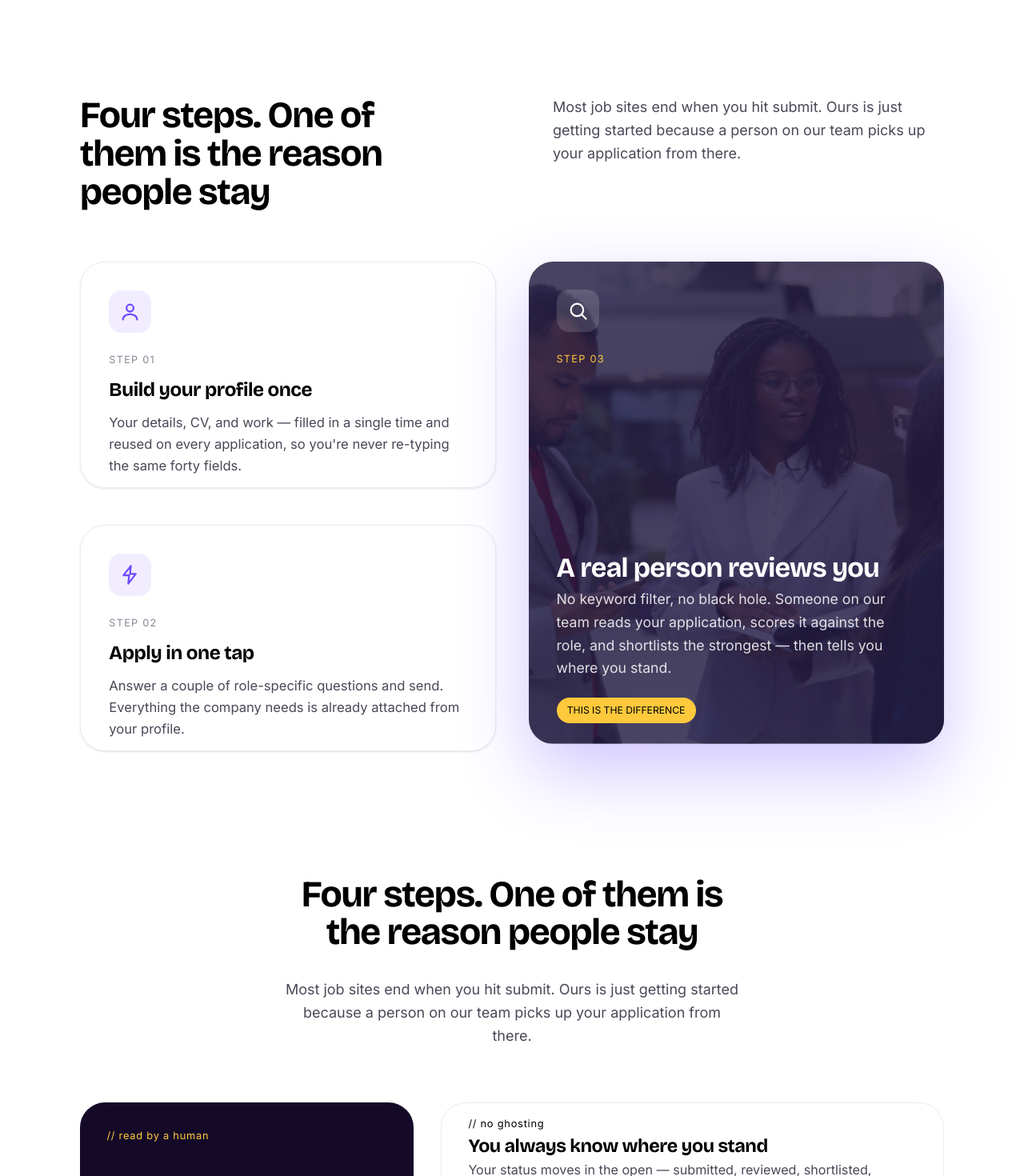
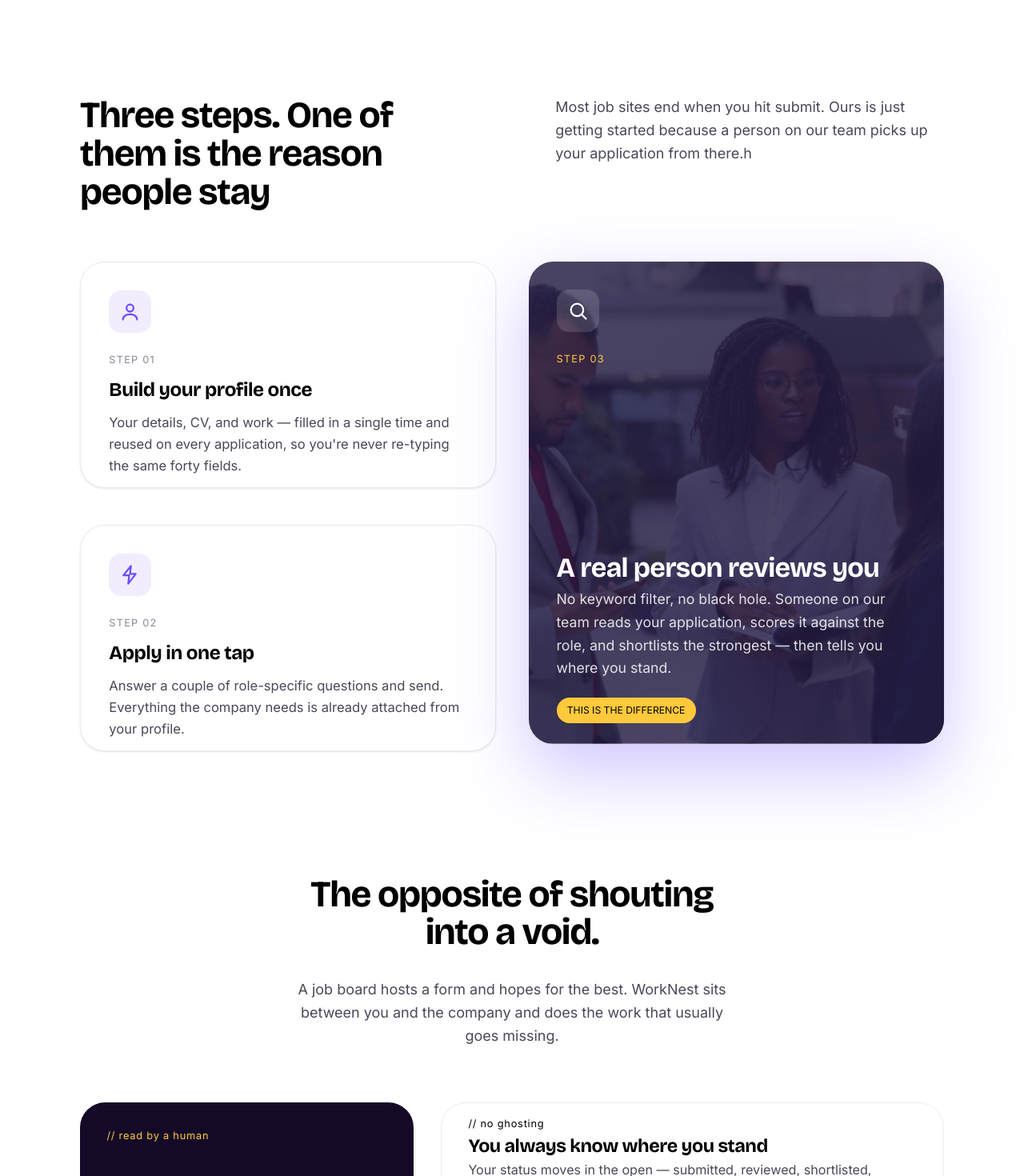
Before and after one commit to emmy497/WorkNestFront, a React (Vite) app: page / in a window 1280 px wide. Shown: the part 960-2430 px from the top of the page at 80% size. Built offline with nearby package versions, Linux system fonts and the light colour scheme; no server answers.

Commit message:
modified how section

```diff
--- a/src/pages/Home/HowSection.tsx
+++ b/src/pages/Home/HowSection.tsx
@@ -17,11 +17,11 @@ const HowSection = () => {
         </div>
         <div className="flex flex-col lg:flex-row lg:justify-between mb-10 lg:mb-[63px] gap-6 lg:gap-[165px]">
           <div className="font-['Bricolage_Grotesque'] font-bold text-3xl sm:text-4xl lg:text-[46px] leading-tight lg:leading-[47.84px] tracking-tight lg:tracking-[-1.29px] align-middle [leading-trim:none]">
-            Four steps. One of them is the reason people stay{" "}
+            Three steps. One of them is the reason people stay
           </div>
           <div className="font-['Inter'] font-normal text-base lg:text-[18px] leading-relaxed lg:leading-[28.8px] tracking-normal align-middle [leading-trim:none] text-[#4B4757]">
             Most job sites end when you hit submit. Ours is just getting started
-            because a person on our team picks up your application from there.
+            because a person on our team picks up your application from there.h
           </div>
         </div>
 
@@ -94,12 +94,13 @@ const HowSection = () => {
       <section className="mt-16 lg:mt-[155px] px-4 sm:px-8 md:px-16 lg:px-[100px] mb-16 lg:mb-[140px]">
         <div className="flex flex-col w-full max-w-[570px] h-auto gap-4 lg:gap-[34px] mx-auto mb-10 lg:mb-[68px]">
           <div className="font-['Bricolage_Grotesque'] font-bold text-3xl sm:text-4xl lg:text-[46px] leading-tight lg:leading-[47.84px] tracking-tight lg:tracking-[-1.29px] text-center align-middle [leading-trim:none]">
-            Four steps. One of them is the reason people stay{" "}
+            The opposite of shouting into a void.
           </div>
 
           <div className="font-['Inter'] font-normal text-base lg:text-[18px] leading-relaxed lg:leading-[28.8px] tracking-normal text-center align-middle [leading-trim:none] text-[#4B4757]">
-            Most job sites end when you hit submit. Ours is just getting started
-            because a person on our team picks up your application from there.
+            A job board hosts a form and hopes for the best. WorkNest sits
+            between you and the company and does the work that usually goes
+            missing.
           </div>
         </div>
 
```
